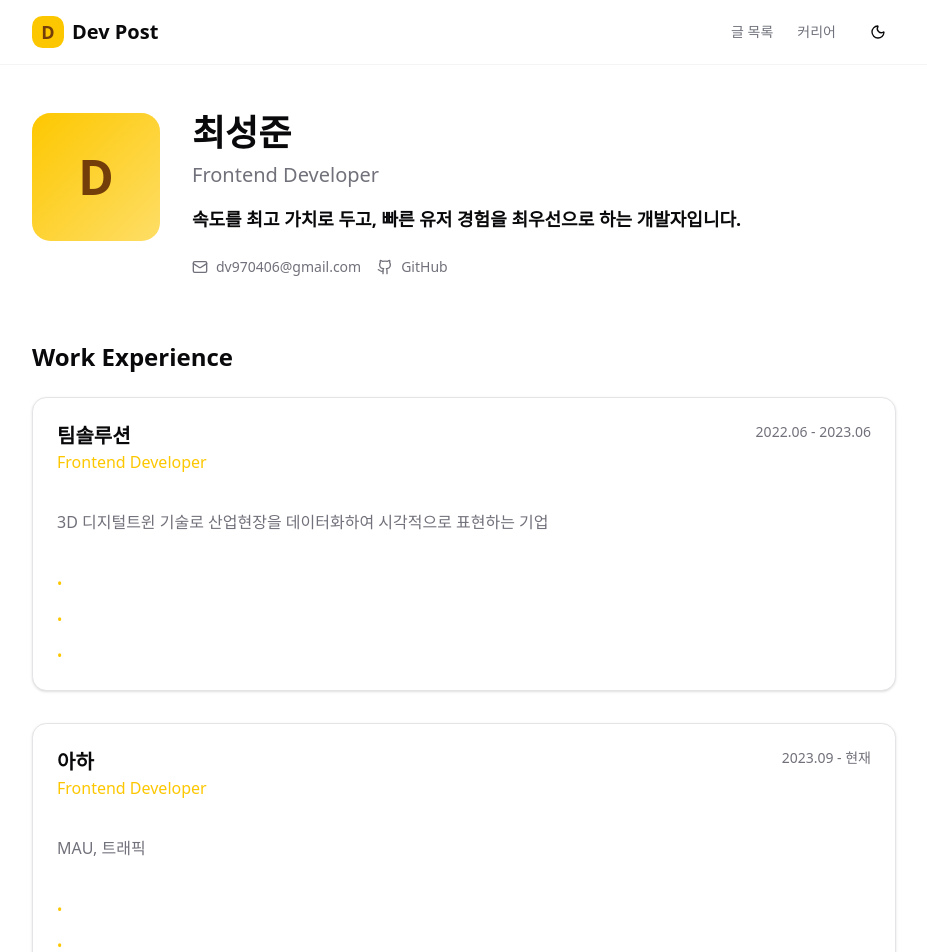
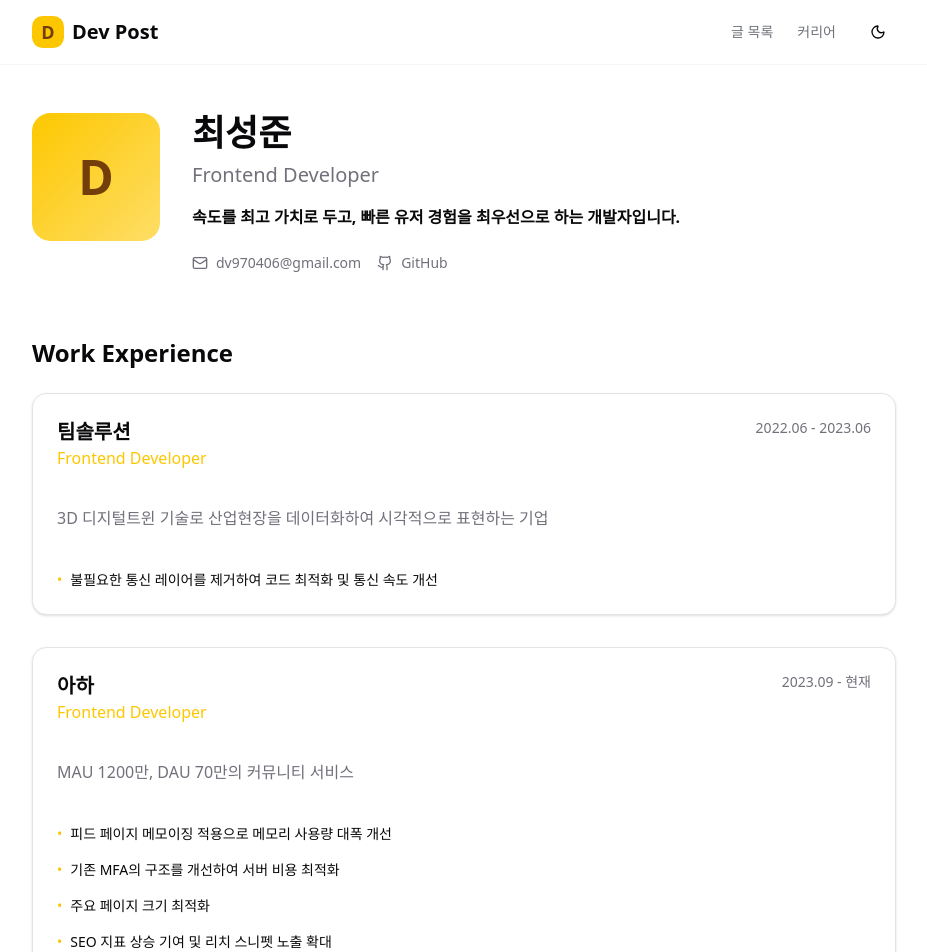
Before and after one commit to dv970406/archive, a Next.js app: page /career in a window 1280 px wide. Shown: the top 952 px of the page, without its empty margins (176-1103 px from the left). Built offline with nearby package versions, Linux system fonts and the light colour scheme; no server answers.

Commit message:
feat: 커리어 내용 1차 정리

```diff
--- a/app/(with-header)/career/page.tsx
+++ b/app/(with-header)/career/page.tsx
@@ -1,5 +1,5 @@
-import { Github, Globe, Linkedin, Mail } from "lucide-react";
-import { Badge } from "@/components/ui/badge";
+import { Github, Mail } from "lucide-react";
+import Link from "next/link";
 import { Card } from "@/components/ui/card";
 
 // 커리어 데이터
@@ -17,14 +17,23 @@ const careerData = {
 			period: "2022.06 - 2023.06",
 			description:
 				"3D 디지털트윈 기술로 산업현장을 데이터화하여 시각적으로 표현하는 기업",
-      achievements: ["", "", ""],
+			achievements: [
+				"불필요한 통신 레이어를 제거하여 코드 최적화 및 통신 속도 개선",
+			],
 		},
 		{
 			company: "아하",
 			position: "Frontend Developer",
 			period: "2023.09 - 현재",
-      description: "MAU, 트래픽",
-      achievements: ["", "", ""],
+			description: "MAU 1200만, DAU 70만의 커뮤니티 서비스",
+			achievements: [
+				"피드 페이지 메모이징 적용으로 메모리 사용량 대폭 개선",
+				"기존 MFA의 구조를 개선하여 서버 비용 최적화",
+				"주요 페이지 크기 최적화",
+				"SEO 지표 상승 기여 및 리치 스니펫 노출 확대",
+				"서비스의 코어 로직을 개선하여 검색 컴퓨팅 시간 개선",
+				"사내 세미나 진행",
+			],
 		},
 	],
 	// projects: [
@@ -54,7 +63,7 @@ const CareerPage = () => {
 						<p className="text-xl text-muted-foreground mb-4">
 							{careerData.position}
 						</p>
-            <h1 className="mb-6 text-lg font-semibold">{careerData.title}</h1>
+						<h1 className="mb-6 font-semibold">{careerData.title}</h1>
 
 						<div className="flex flex-wrap gap-4">
 							<a
@@ -82,8 +91,8 @@ const CareerPage = () => {
 			<section>
 				<h2 className="text-2xl font-bold mb-6">Work Experience</h2>
 				<div className="space-y-8">
-          {careerData.experiences.map((exp, index) => (
-            <Card key={index} className="p-6">
+					{careerData.experiences.map((exp) => (
+						<Card key={exp.company} className="p-6">
 							<div className="flex flex-col md:flex-row md:items-start md:justify-between mb-3">
 								<div>
 									<h3 className="text-xl font-semibold">{exp.company}</h3>
@@ -95,10 +104,14 @@ const CareerPage = () => {
 							</div>
 							<p className="text-muted-foreground mb-4">{exp.description}</p>
 							<ul className="space-y-4">
-                {exp.achievements.map((achievement, idx) => (
-                  <li key={idx} className="flex gap-2 text-sm">
+								{exp.achievements.map((achievement) => (
+									<li key={achievement}>
+										<Link className="flex gap-2 text-sm group" href={""}>
 											<span className="text-primary">•</span>
-                    <span>{achievement}</span>
+											<span className="group-hover:text-primary transition-colors">
+												{achievement}
+											</span>
+										</Link>
 									</li>
 								))}
 							</ul>
--- a/src/components/pages/index/posts-list.tsx
+++ b/src/components/pages/index/posts-list.tsx
@@ -35,7 +35,7 @@ const PostsList = () => {
 										</span>
 									</div>
 
-                  <div className="flex items-center gap-3 text-xs md:text-sm text-muted-foreground mb-3">
+									<div className="flex items-center gap-2 text-xs md:text-sm text-muted-foreground mb-3">
 										<time dateTime={post.published_at ?? post.created_at}>
 											{formatTimeAgo(post.published_at ?? post.created_at)}
 										</time>
--- a/src/components/pages/post/detail/post-detail-header.tsx
+++ b/src/components/pages/post/detail/post-detail-header.tsx
@@ -29,7 +29,7 @@ const PostDetailHeader = ({
 
 			<h1 className="text-4xl font-bold mb-6">{title}</h1>
 
-      <div className="flex items-center gap-3 text-sm text-muted-foreground mb-6">
+			<div className="flex items-center gap-2 text-sm text-muted-foreground mb-6">
 				<time dateTime={published_at ?? created_at}>
 					{formatTimeAgo(published_at ?? created_at)}
 				</time>
--- a/src/components/pages/post/detail/view-tracker.tsx
+++ b/src/components/pages/post/detail/view-tracker.tsx
@@ -31,7 +31,7 @@ const ViewTracker = ({ id }: IViewTracker) => {
 
 					// localStorage 업데이트
 					const updatedViewedPosts = parsedViewedPosts.filter(
-            (post) => post.id !== id
+						(post) => post.id !== id,
 					);
 					updatedViewedPosts.push({
 						id,
@@ -40,7 +40,7 @@ const ViewTracker = ({ id }: IViewTracker) => {
 
 					localStorage.setItem(
 						VIEWED_POSTS,
-            JSON.stringify(updatedViewedPosts)
+						JSON.stringify(updatedViewedPosts),
 					);
 				},
 			});
```
Lines whose indentation alone changed are shown as unchanged.
